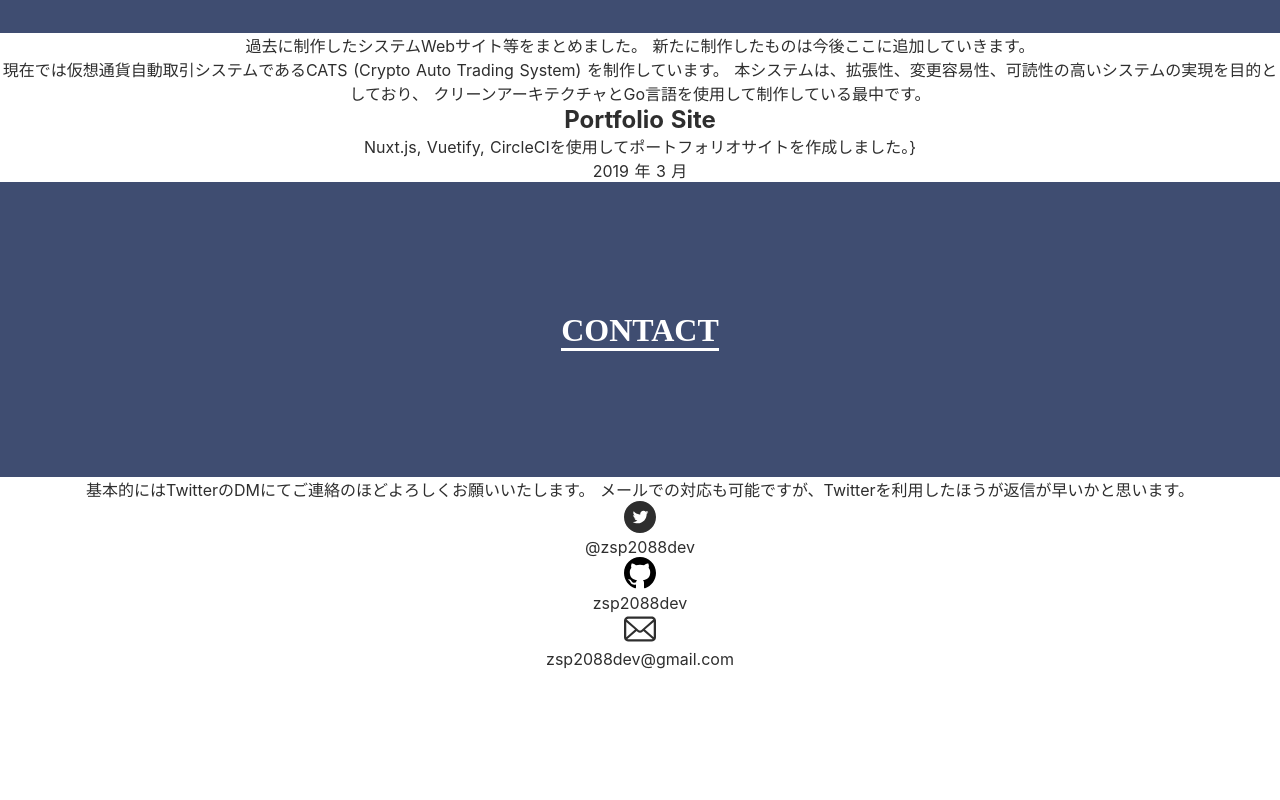
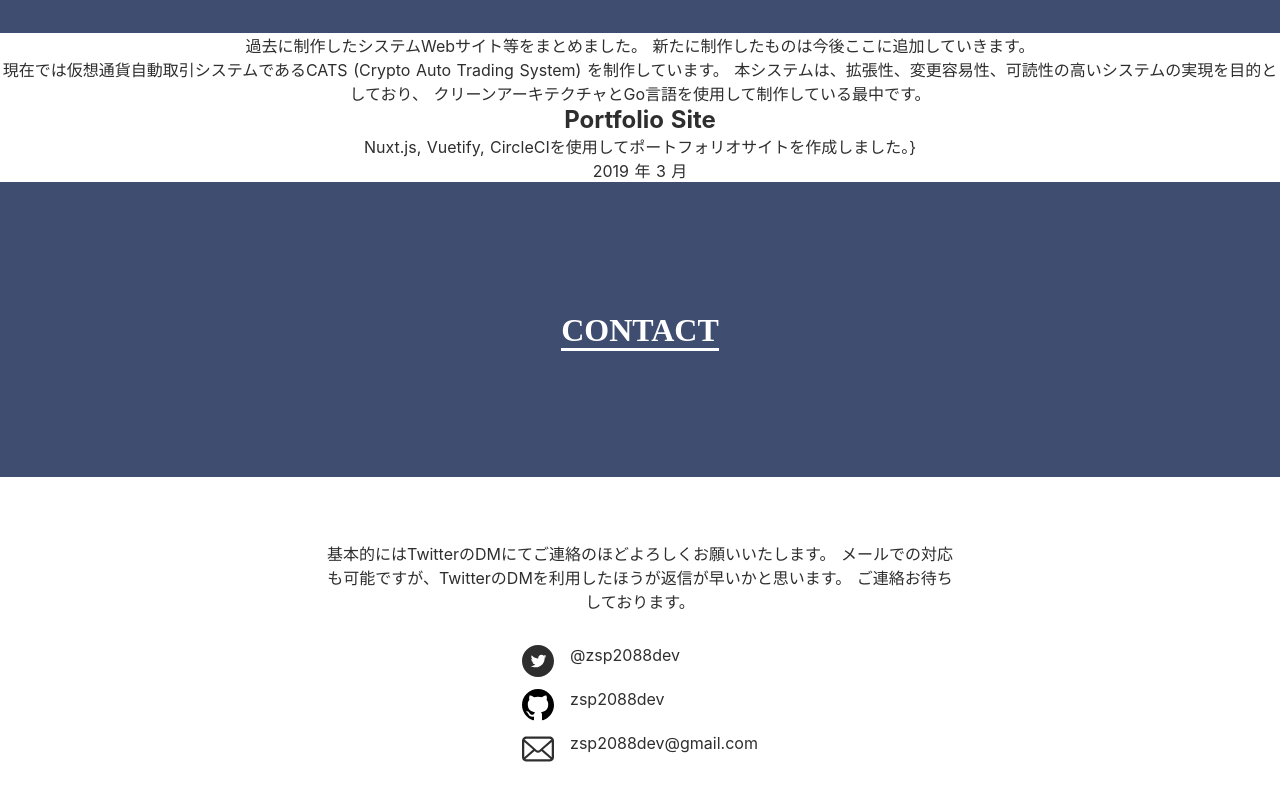
Before and after one commit to zsp2088dev/portfolio, a Nuxt app: page / in a window 1280 px wide. Shown: the part 2494-3294 px from the top of the page. Before the commit the page ends 3163 px from the top, so only its background shows below. Built offline with nearby package versions, Linux system fonts and the light colour scheme.

Commit message:
連絡先に装飾を追加

```diff
--- a/components/02_molecules/ContactItem.vue
+++ b/components/02_molecules/ContactItem.vue
@@ -24,4 +24,12 @@ export default {
 }
 </script>
 
-<style scoped></style>
+<style scoped lang="scss">
+.contact-item {
+  display: inline-flex;
+  padding-bottom: 0.5rem;
+}
+.service-icon {
+  padding-right: 1rem;
+}
+</style>
--- a/components/03_organisms/MyContact.vue
+++ b/components/03_organisms/MyContact.vue
@@ -7,7 +7,8 @@
     <div class="my-contact-contents">
       <explanation-text>
         基本的にはTwitterのDMにてご連絡のほどよろしくお願いいたします。
-        メールでの対応も可能ですが、Twitterを利用したほうが返信が早いかと思います。
+        メールでの対応も可能ですが、TwitterのDMを利用したほうが返信が早いかと思います。
+        ご連絡お待ちしております。
       </explanation-text>
       <ul>
         <li v-for="(item, index) in items" :key="index">
@@ -52,4 +53,22 @@ export default {
   background-color: $primary-color;
   padding: $title-padding;
 }
+
+.my-contact-contents {
+  margin: 0 25% 0 25%;
+}
+
+.explanation-text {
+  padding-top: 10%;
+  padding-bottom: 5%;
+}
+
+ul {
+  display: inline-block;
+  padding-left: 0;
+  padding-bottom: 10%;
+}
+ul li {
+  text-align: left;
+}
 </style>
--- a/layouts/default.vue
+++ b/layouts/default.vue
@@ -23,4 +23,8 @@ html {
   -webkit-font-smoothing: antialiased;
   text-align: center;
 }
+
+ul li {
+  list-style: none;
+}
 </style>
```
